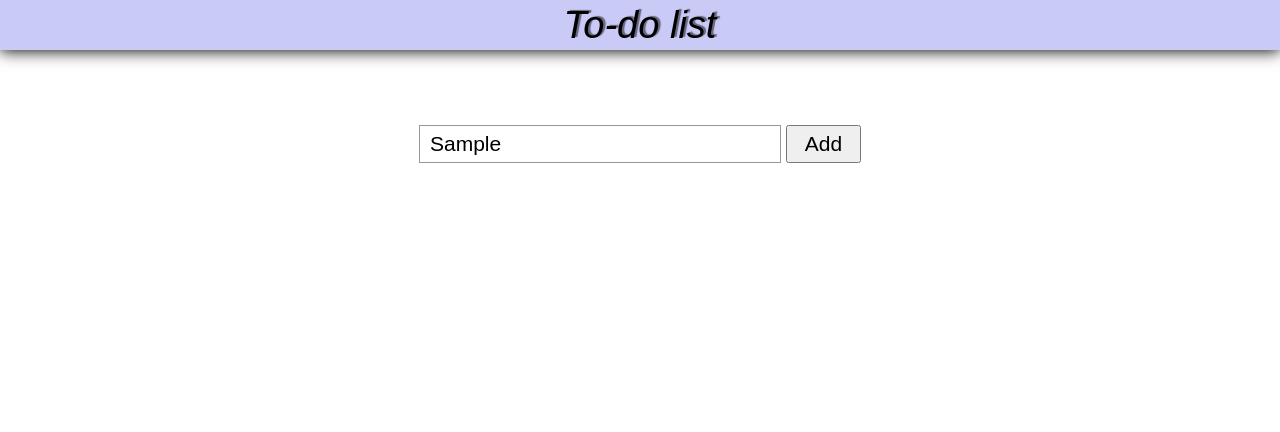
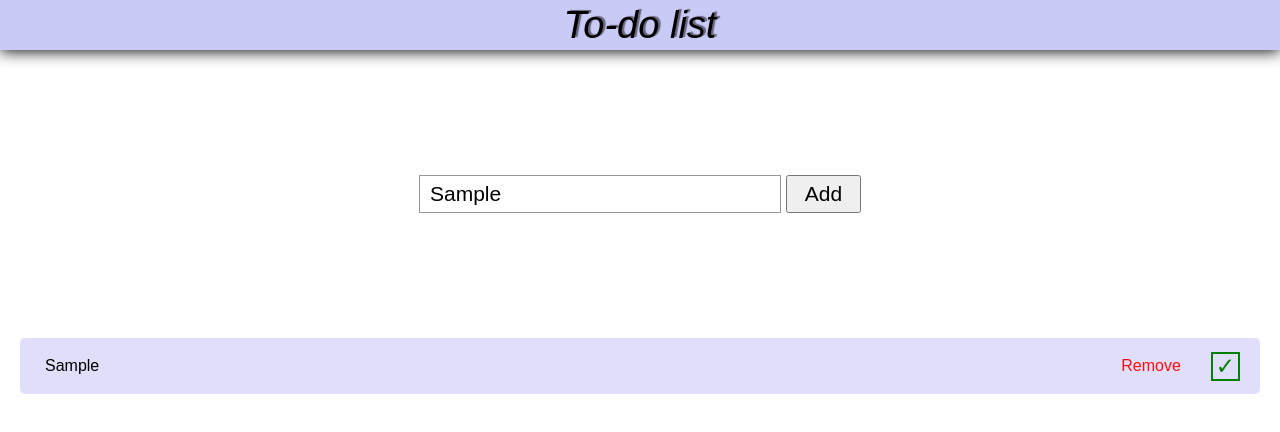
Before and after one commit to SofiaS1604/todolist, a React app: page / in a window 1280 px wide. Both pictures are taken after typing "Sample" into the empty fields and a click on the button "Add". Shown: the top 432 px of the page. Built offline with nearby package versions, Linux system fonts and the light colour scheme.

Commit message:
Add files via upload

```diff
--- a/package.json
+++ b/package.json
@@ -28,6 +28,7 @@
     "lodash": "^4.17.11",
     "prop-types": "^15.7.2",
     "react": "^16.5.2",
+    "react-addons-update": "^15.6.2",
     "react-dom": "^16.5.2",
     "react-hot-loader": "^4.8.0",
     "react-redux": "^6.0.1",
--- a/src/components/App.css
+++ b/src/components/App.css
@@ -9,7 +9,7 @@
     display: flex;
     flex-direction: row;
     justify-content: center;
-    height: 250px;
+    margin: 125px 0;
 }
 
 .list{
@@ -36,27 +36,57 @@
     border-top: 1px solid rgba(1, 1, 1, 0.5);
 }
 
-.list_text{
+.element_text{
     display: flex;
     margin-left: 15px;
     flex: 5;
 }
 
-.list_remove{
+.element_remove{
     display: flex;
     flex: 1;
     justify-content: center;
     color: #FF0C0C;
-    transition-duration: 0.1s;
+    transition-duration: 0.2s;
     max-width: 100px;
     cursor: pointer;
     padding: 5px 0px;
     margin-right: 10px;
 }
 
-.list_remove:hover{
-    border: 1px solid #FF0C0C;
+.element_remove:hover{
     border-radius: 10px;
     background: #FF0C0C;
     color: white;
 }
+
+.element_fulfilled{
+    width: 25px;
+    height: 25px;
+    font-size: 23px;
+    text-align: center;
+    line-height: 25px;
+    margin-right: 10px;
+    cursor: pointer;
+    color: green;
+    transition-duration: 0.2s;
+    border: 2px solid green;
+}
+
+.element_fulfilled:hover{
+    background: green;
+    color: white;
+}
+
+.element_fulfilled-active{
+    background: green;
+    color: white;
+    width: 25px;
+    height: 25px;
+    font-size: 23px;
+    text-align: center;
+    line-height: 25px;
+    margin-right: 10px;
+    cursor: pointer;
+    border: 2px solid green;
+}
--- a/src/components/App.jsx
+++ b/src/components/App.jsx
@@ -1,48 +1,34 @@
 import React, { Component } from 'react';
 import { combineReducers } from 'redux';
 import { Provider } from 'react-redux';
-
 import {bindAll} from 'lodash';
 import PropTypes from 'prop-types';
 import {connect} from 'react-redux';
+import update from 'react-addons-update';
+
 
 import "./App.css";
 import Header from "./Header/Header";
 import Input from './Form/Input/Input';
 import Button from './Form/Button/Button';
+// import ButtonRemove from './Form/ButtonRemove/ButtonRemove';
 
 let text_input = '';
-let list = [];
-let id = 0;
-let number = 0;
-
-
-function   List_children(props) {
-  return(
-    <div className="list_children">
-      <div className="list_text">{props.message}</div>
-      <div className="list_remove">Remove</div>
-    </div>
-
-  )
-}
-
 
 class App extends React.Component{
   constructor (props) {
     super(props);
 
     this.state = {
-      text_input: text_input,
-      id: 0
+      tasks: [],
+      text_input,
     };
 
     bindAll(this, [
       'input_value',
-      'form_submit'
+      'form_submit',
+      'removeList',
     ]);
-
-
 
   }
 
@@ -50,39 +36,64 @@ class App extends React.Component{
     this.setState({text_input});
   }
 
+  removeList(e, id){
+    this.setState((state) => ({
+      tasks: state.tasks.filter(task => (task.id !== id))
+    }));
+  }
+
+  fulfilledList(e, id){
+    let updateElement = this.state.tasks.filter(task => (task.id === id))[0].status = true;
+    this.setState((state) => ({
+      tasks:[
+        ...state.tasks,
+      ]
+    }));
+  }
+
+
   form_submit () {
     const {text_input} = this.state;
+    const tasks = this.state.tasks;
 
-    if (text_input === undefined || text_input.length < 1) {
+    if (!text_input || text_input.length === 0) {
       return;
-    }else{
-      id += 1;
-      list.push(this.state);
-      list[number].id = id;
-      number += 1;
+    }
 
-    }
+    let newId = tasks.length > 0 ? Math.max(...tasks.map((task) => task.id)) + 1 : 0
+    this.setState((state) => ({
+      tasks:[
+        ...state.tasks,
+        {
+          id: newId,
+          message: text_input,
+          status: false
+        }
+      ]
+    }));
+    console.log(tasks);
   }
 
   render() {
     const {text_input} = this.state;
-
-    let list_text = [];
-
-    for(let i = 0; i < list.length; i++){
-      list_text.push(list[i]);
-    }
+    const tasks = this.state.tasks;
 
     return (
       <div className="todo_list">
           <Header></Header>
           <main>
               <div className="form">
-                <Input onChange={this.input_value} value={text_input}/>
+                <Input onChange={this.input_value} value={this.state.text_input} ref={this.clearInput}/>
                 <Button onClick={this.form_submit}></Button>
               </div>
               <div className="list">
-                {list_text.map((message) => <List_children message={message.text_input} key={message.id} />)}
+                {tasks.map((task) => (
+                    <div className="list_children" key={task.id}>
+                      <div className="element_text">{task.message}</div>
+                      <div className="element_remove" onClick={(e) => this.removeList(e, task.id)}>{'Remove'}</div>
+                      <div className={task.status ? 'element_fulfilled-active' : 'element_fulfilled'} onClick={(e) => this.fulfilledList(e, task.id)}>&#10003;</div>
+                    </div>
+                ))}
               </div>
           </main>
       </div>
--- a/src/components/Form/Input/Input.jsx
+++ b/src/components/Form/Input/Input.jsx
@@ -13,7 +13,9 @@ class Input extends React.Component{
     constructor (props) {
         super(props);
 
-        this.state = {value: props.value};
+        this.state = {
+          value: props.value,
+        };
 
         this.onChangeDebounced = debounce(this.props.onChange);
         this.onChange = this.onChange.bind(this);
@@ -30,7 +32,7 @@ class Input extends React.Component{
 
         return (
           <div>
-            <input onChange={this.onChange} type="text" value={value} className="form_input-input" placeholder="Enter"/>
+            <input onChange={this.onChange} type="text" value={value} className="form_input-input" placeholder="Enter" />
           </div>
         );
       }
@@ -38,7 +40,7 @@ class Input extends React.Component{
 
     Input.propTypes = {
       onChange: PropTypes.func,
-      value: PropTypes.string
+      value: PropTypes.string,
     };
 
     Input.defaultProps = {
```
Also changed, not shown: 1 other file (tests, documents, lock files or other folders).
